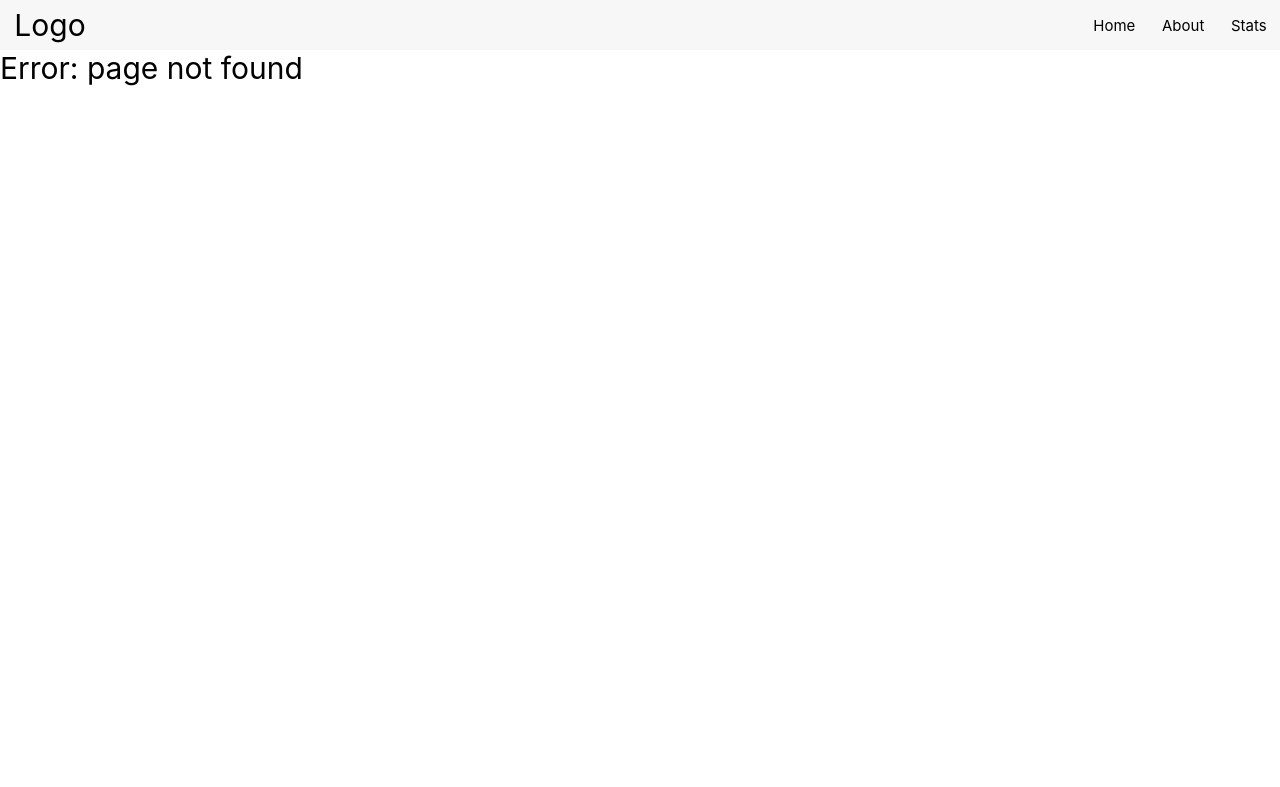
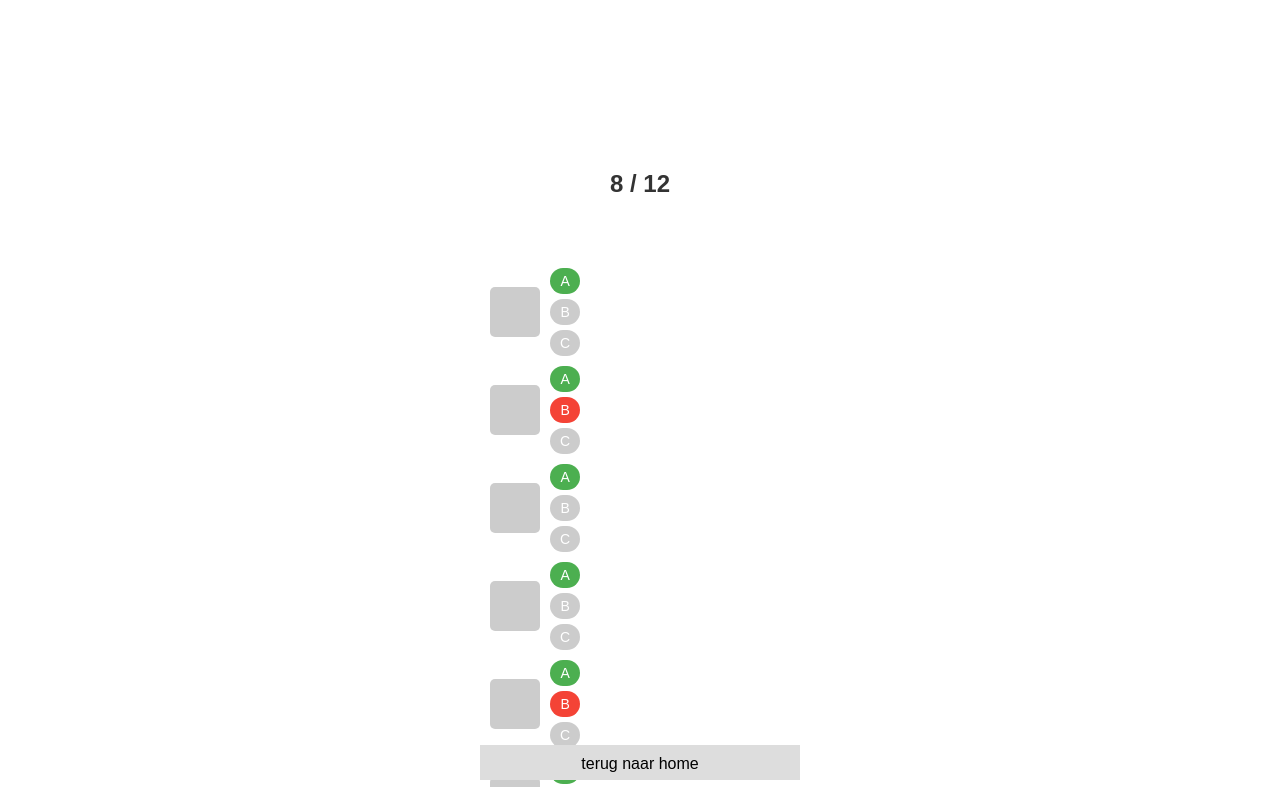
Before and after one commit to olindevos/sdggame, a React (Create React App) app: page /game in a window 1280 px wide. Before the commit this address had no page. Shown: the top 787 px of the page. Built offline with nearby package versions, Linux system fonts and the light colour scheme.

Commit message:
voor christian

```diff
--- a/src/App.js
+++ b/src/App.js
@@ -6,11 +6,88 @@ import './App.css'
 import NoPage from './pages/NoPage'
 import React from 'react';
 import './App.css';
+import Game from './pages/Game'
 
 
 export default function App() {
+    const exampleResults = [
+        {
+          isCorrect: true,
+          userAnswer: 'A',
+          correctAnswer: 'A',
+          options: ['A', 'B', 'C'], // Opties die horen bij deze vraag
+        },
+        {
+          isCorrect: false,
+          userAnswer: 'B',
+          correctAnswer: 'A',
+          options: ['A', 'B', 'C'],
+        },
+        {
+          isCorrect: true,
+          userAnswer: 'A',
+          correctAnswer: 'A',
+          options: ['A', 'B', 'C'],
+        },
+        {
+            isCorrect: true,
+            userAnswer: 'A',
+            correctAnswer: 'A',
+            options: ['A', 'B', 'C'], // Opties die horen bij deze vraag
+          },
+          {
+            isCorrect: false,
+            userAnswer: 'B',
+            correctAnswer: 'A',
+            options: ['A', 'B', 'C'],
+          },
+          {
+            isCorrect: true,
+            userAnswer: 'A',
+            correctAnswer: 'A',
+            options: ['A', 'B', 'C'],
+          },
+          {
+            isCorrect: true,
+            userAnswer: 'A',
+            correctAnswer: 'A',
+            options: ['A', 'B', 'C'], // Opties die horen bij deze vraag
+          },
+          {
+            isCorrect: false,
+            userAnswer: 'B',
+            correctAnswer: 'A',
+            options: ['A', 'B', 'C'],
+          },
+          {
+            isCorrect: true,
+            userAnswer: 'A',
+            correctAnswer: 'A',
+            options: ['A', 'B', 'C'],
+          },
+          {
+            isCorrect: true,
+            userAnswer: 'A',
+            correctAnswer: 'A',
+            options: ['A', 'B', 'C'], // Opties die horen bij deze vraag
+          },
+          {
+            isCorrect: false,
+            userAnswer: 'B',
+            correctAnswer: 'A',
+            options: ['A', 'B', 'C'],
+          },
+          {
+            isCorrect: true,
+            userAnswer: 'A',
+            correctAnswer: 'A',
+            options: ['A', 'B', 'C'],
+          },
+        // Voeg meer resultaten toe
+      ];
  return(
     <>
+
     <div className='home'>
         <BrowserRouter>
         <Routes>
@@ -18,6 +95,7 @@ export default function App() {
             <Route path='/home' element = {<Home/>}/>
             <Route path='/about' element = {<About/>}/>
             <Route path='/stats' element = {<Stats/>}/>
+            <Route path='/game' element={<Game results={exampleResults}/>}/>
             <Route path='*' element = {<NoPage/>}/>
         </Routes>
         </BrowserRouter>
--- a/src/components/header.jsx
+++ b/src/components/header.jsx
@@ -23,6 +23,8 @@ export default function Header() {
                     <img src={burgermenu} alt="burgermenu" style={{ width: '40px' }} />
                 </div>
             </div>
+
+
         </>
     );
 }
--- /dev/null
+++ b/src/pages/Game.css
@@ -0,0 +1,92 @@
+.game-screen {
+    display: flex;
+    flex-direction: column;
+    align-items: center;
+    padding: 20px;
+    font-family: Arial, sans-serif;
+    position: relative;
+    top: 130px;
+  }
+
+  h2 {
+    font-size: 24px;
+    padding-bottom: 50px;
+  }
+
+  .answers-list {
+    width: 100%;
+    max-width: 300px;
+    display: flex;
+    flex-direction: column;
+    gap: 10px;
+    margin-bottom: 20px;
+  }
+
+  .answer-item {
+    display: flex;
+    flex-direction: column;
+    align-items: center;
+  }
+
+  .question-info {
+    display: flex;
+    width: 100%;
+    gap: 10px;
+    align-items: center;
+  }
+
+  .question-image-placeholder {
+    width: 50px;
+    height: 50px;
+    background-color: #ccc;
+    border-radius: 5px;
+  }
+
+  .answer-options {
+    display: flex;
+    flex-direction: column;
+    gap: 5px;
+  }
+
+  .option {
+    padding: 5px 10px;
+    border-radius: 15px;
+    font-size: 14px;
+    text-align: center;
+    color: white;
+  }
+
+  .correct {
+    background-color: #4caf50; /* Groen voor juiste antwoord */
+  }
+
+  .incorrect {
+    background-color: #f44336; /* Rood voor foutief gekozen antwoord */
+  }
+
+  .neutral {
+    background-color: #ccc; /* Neutrale kleur voor overige opties */
+  }
+
+  .home-buttonBackground{
+    position: fixed;
+    bottom: 0px;
+    display: flex;
+    justify-content: center;
+    width: 100%;
+    height: 75px;
+    display: flex;
+    align-items: center;
+
+  }
+  .home-button {
+    width: 300px;
+    height: 15px;
+    text-align: center;
+    padding: 10px;
+    background-color: #ddd;
+    border: none;
+    text-decoration: none;
+    color: black;
+    font-size: 16px;
+  }
--- /dev/null
+++ b/src/pages/Game.jsx
@@ -0,0 +1,41 @@
+import React from 'react';
+import { Link } from 'react-router-dom';
+import './Game.css';
+
+export default function Game({ results = [] }) {
+  const correctAnswers = results.filter(result => result.isCorrect).length;
+
+  return (
+    <div className="game-screen">
+      <h2>{correctAnswers} / 12</h2>
+      <div className="answers-list">
+        {results.map((result, index) => (
+          <div key={index} className="answer-item">
+            <div className="question-info">
+              <div className="question-image-placeholder"></div>
+              <div className="answer-options">
+                {result.options.map((option, optionIndex) => (
+                  <div
+                    key={optionIndex}
+                    className={`option ${
+                      option === result.correctAnswer
+                        ? 'correct'
+                        : option === result.userAnswer && !result.isCorrect
+                        ? 'incorrect'
+                        : 'neutral'
+                    }`}
+                  >
+                    {option}
+                  </div>
+                ))}
+              </div>
+            </div>
+          </div>
+        ))}
+      </div>
+         <div className='home-buttonBackground'>
+            <Link to="/" className="home-button">terug naar home</Link>
+         </div>
+    </div>
+  );
+}
--- a/src/pages/Home.jsx
+++ b/src/pages/Home.jsx
@@ -2,6 +2,8 @@ import React, { useState } from 'react';
 import { CSSTransition, SwitchTransition } from 'react-transition-group';
 import Header from '../components/header';
 import './Home.css'; // Vergeet niet om je bijbehorende CSS toe te voegen
+
+
 
 export default function Home() {
   // State om de popup te tonen of te verbergen
@@ -35,6 +37,9 @@ export default function Home() {
       <Header />
 
       <button onClick={togglePopup} className="open-popup-button">Display info POI1</button>
+      <div>
+        <a href="Game">play</a>
+      </div>
 
       {/* Toon de popup als showPopup true is */}
       {showPopup && (
@@ -67,6 +72,7 @@ export default function Home() {
 
           </div>
         </div>
+
       )}
     </>
   );
```
